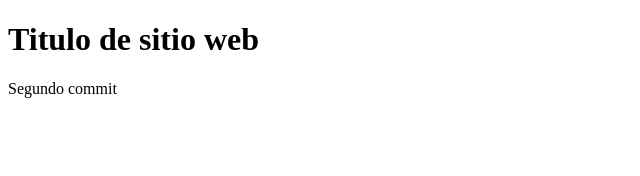
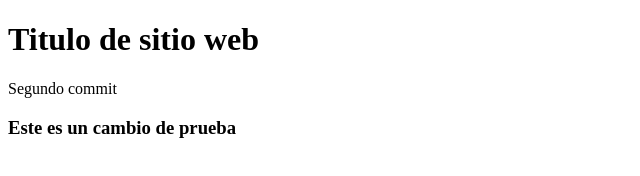
Before and after one commit to guille-f-f/testing-git-github, a plain HTML site: page index.html in a window 1280 px wide. Shown: the whole page, without its empty margins (0-640 px from the left). Drawn offline with nearby package versions, Linux system fonts and the light colour scheme.

Commit message:
commit test

```diff
--- a/index.html
+++ b/index.html
@@ -28,6 +28,8 @@
     <h1>Titulo de sitio web</h1>
     <p>Segundo commit</p>
 
+    <h3>Este es un cambio de prueba</h3>
+
     <!-- Javascript -->
     <script src="javascript.js"></script>
   </body>
```
